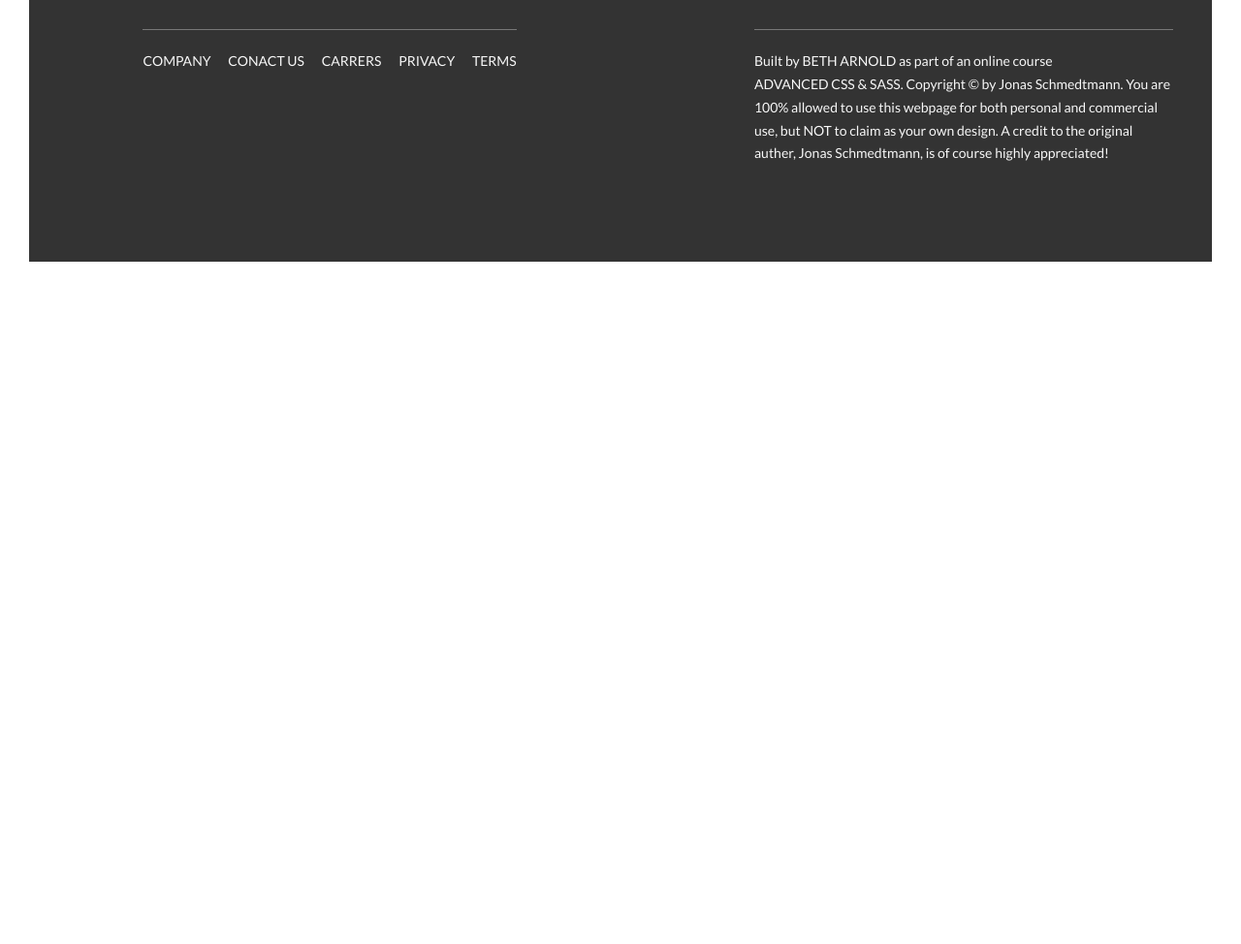
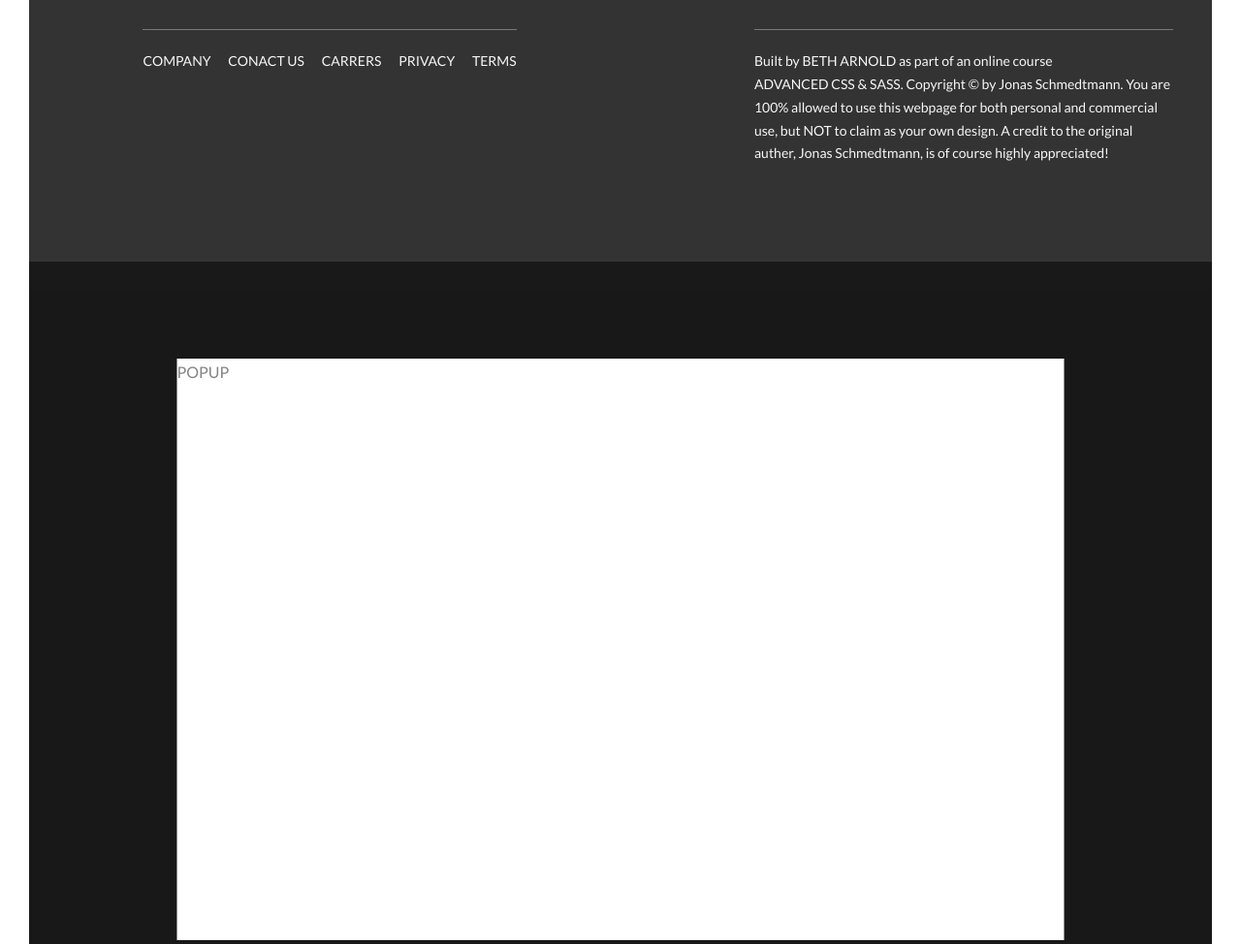
Before and after one commit to BETH-A/Natours, a website: page starter/index.html in a window 1280 px wide. Shown: the part 5542-6516 px from the top of the page at 97% size. Before the commit the page ends 5842 px from the top, so only its background shows below. Drawn offline with Linux system fonts and the light colour scheme.

Commit message:
Starting popup feature

```diff
--- a/starter/index.html
+++ b/starter/index.html
@@ -329,6 +329,13 @@
                 </div>
             </div>
         </footer>
+
+        <div class="popup">
+            <div class="popup__content">
+                POPUP
+            </div>
+        </div>
+
     </body>
 </html>
   <!-- <section class="grid-test">
--- /dev/null
+++ b/starter/sass/layout/_popup.scss
@@ -0,0 +1,13 @@
+.popup {
+    height: 100vh;
+    background-color: $color-black;
+    opacity: .9;
+    position: relative;
+    &__content {
+        @include center-horizontal-vertical;
+        background-color: $color-white;
+        height: 75%;
+        width: 75%;
+
+    }
+}
--- a/starter/sass/main.scss
+++ b/starter/sass/main.scss
@@ -19,5 +19,6 @@
 @import "layout/grid";
 @import "layout/header";
 @import "layout/navigation";
+@import "layout/popup";
 
 @import "pages/home";
```
Also changed, not shown: starter/css/style.css.
